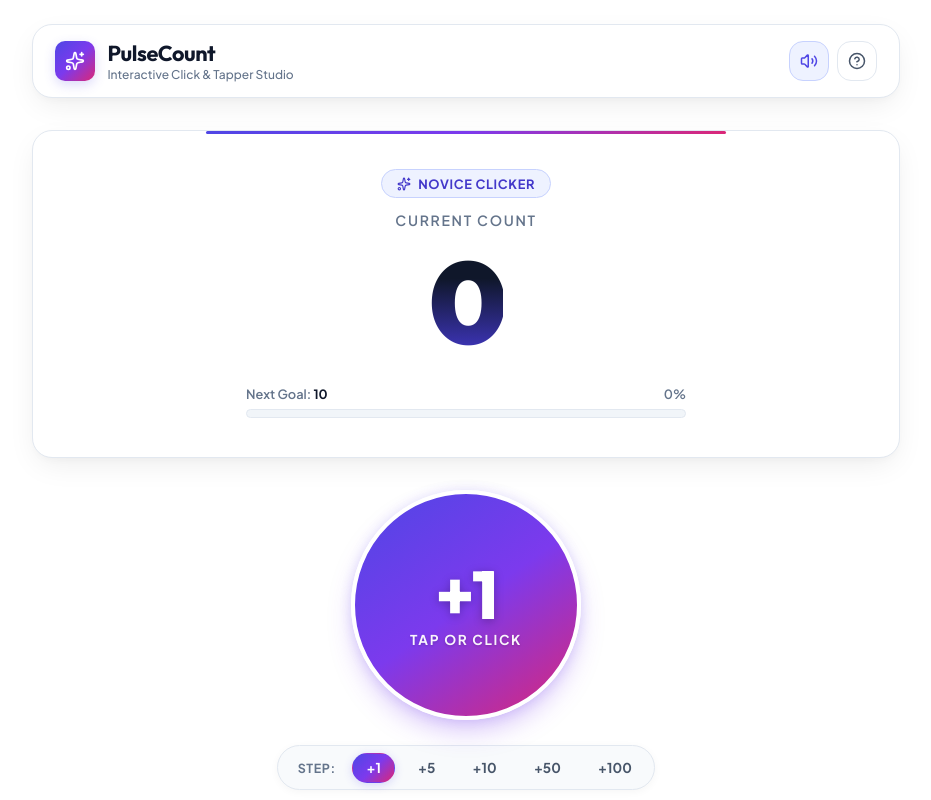
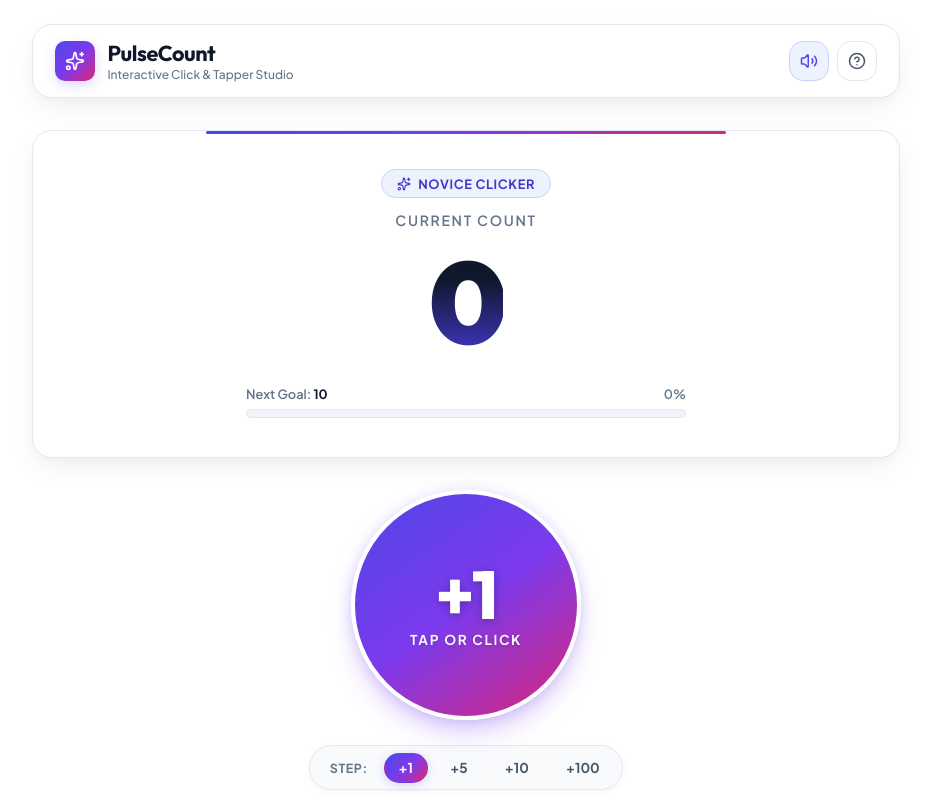
Before and after one commit to bharath-techcitta/jenkinstest, a React (Vite) app: page / in a window 1280 px wide. Shown: the top 800 px of the page, without its empty margins (174-1105 px from the left). Built offline with nearby package versions, Linux system fonts and the light colour scheme.

Commit message:
feat: remove +50 step option from counter selector

```diff
--- a/src/App.jsx
+++ b/src/App.jsx
@@ -336,7 +336,7 @@ export default function App() {
             {/* Step Increment Selector */}
             <div className="step-selector-wrap" role="group" aria-label="Step increment multiplier">
               <span className="step-label">Step:</span>
-              {[1, 5, 10, 50, 100].map((val) => (
+              {[1, 5, 10, 100].map((val) => (
                 <button
                   key={val}
                   id={`step-chip-${val}`}
```
